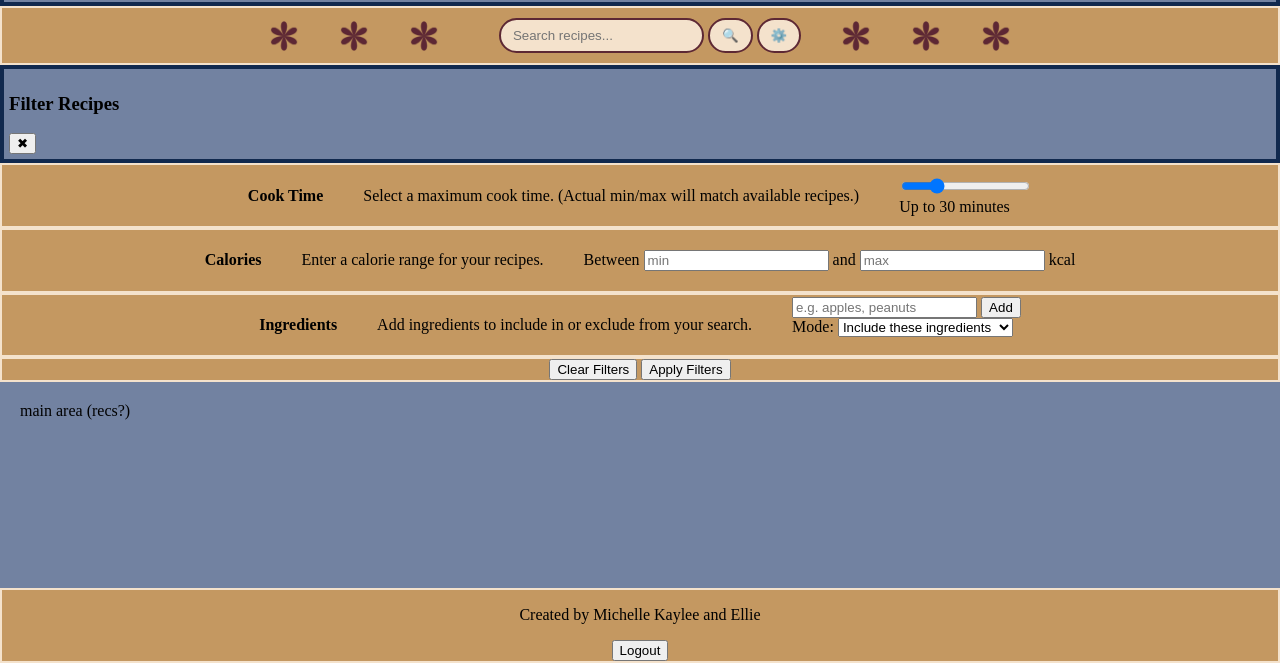
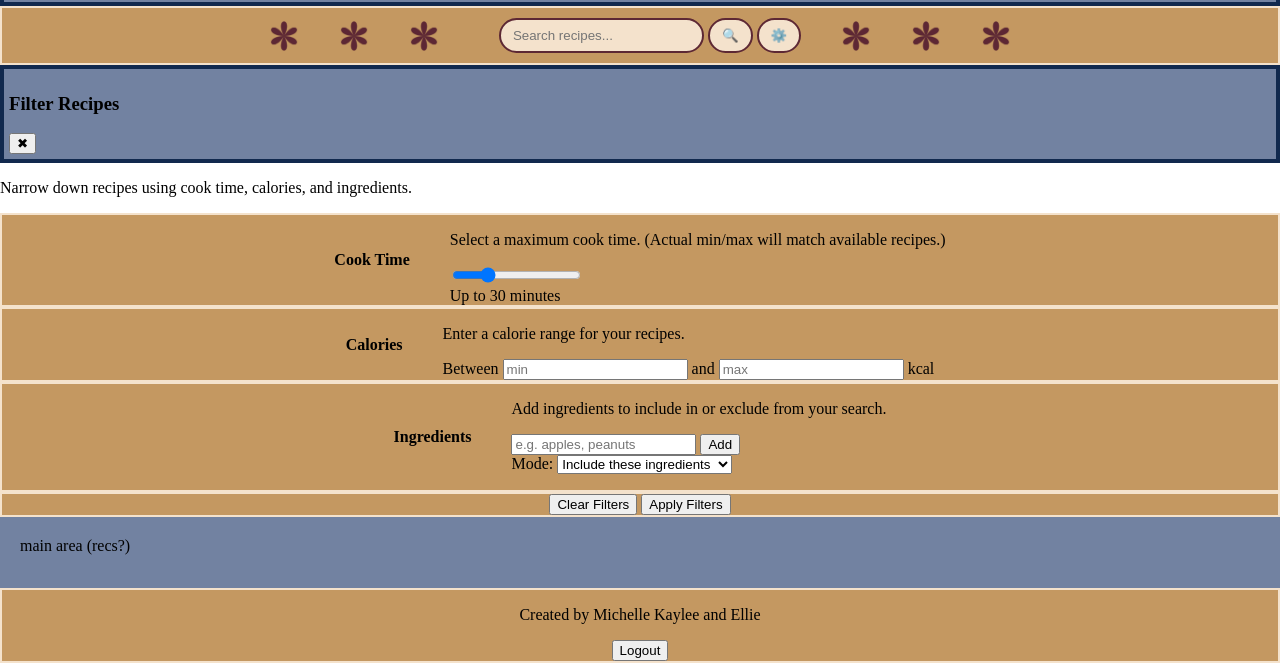
Before and after one commit to mmmanegre/Lets-Get-Baked-Capstone-Project, a plain HTML site: page index.html in a window 1280 px wide. Shown: the part 137-800 px from the top of the page. Drawn offline with nearby package versions, Linux system fonts and the light colour scheme.

Commit message:
Update index.html for filtering

```diff
--- a/index.html
+++ b/index.html
@@ -50,27 +50,40 @@
         <img src="images/flower.png" class="flower">
     </section>
 
-    <!-- Filter Modal -->
-    <div id="filterModal" class="filter-modal" aria-hidden="true">
-        <div class="filter-modal-overlay"></div>
-
-        <div class="filter-modal-content" role="dialog" aria-modal="true" aria-labelledby="filterModalTitle">
-            <header class="filter-modal-header">
-                <h3 id="filterModalTitle">Filter Recipes</h3>
-                <button type="button" id="closeFilterModal" class="close-filter-btn" aria-label="Close filters">
+    <!-- FILTER PANEL (hidden by default, left column style) -->
+    <aside
+        id="filterPanel"
+        class="filter-panel hidden"
+        aria-hidden="true"
+    >
+        <div class="filter-panel-inner">
+            <header class="filter-panel-header">
+                <h3>Filter Recipes</h3>
+                <button
+                    type="button"
+                    id="closeFilterPanel"
+                    class="close-filter-btn"
+                    aria-label="Close filters"
+                >
                     ✖
                 </button>
             </header>
 
-            <div class="filter-modal-body">
-                <!-- Cook Time Range -->
-                <section class="filter-section">
+            <!-- Optional: small subheading / count -->
+            <p class="filter-panel-subtitle">
+                Narrow down recipes using cook time, calories, and ingredients.
+            </p>
+
+            <!-- Cook Time section -->
+            <section class="filter-group">
+                <div class="filter-group-header">
                     <h4>Cook Time</h4>
+                </div>
+                <div class="filter-group-body">
                     <p class="filter-help">
                         Select a maximum cook time. (Actual min/max will match available recipes.)
                     </p>
                     <div class="cook-time-filter">
-                        <!-- Slider; min/max will be set in JS based on recipe.cooktime -->
                         <input
                             type="range"
                             id="cookTimeSlider"
@@ -81,16 +94,18 @@
                             value="30"
                         />
                         <div class="cook-time-display">
-                            Up to
-                            <span id="cookTimeSliderValue">30</span>
-                            minutes
+                            Up to <span id="cookTimeSliderValue">30</span> minutes
                         </div>
                     </div>
-                </section>
+                </div>
+            </section>
 
-                <!-- Calories Between -->
-                <section class="filter-section">
+            <!-- Calories section -->
+            <section class="filter-group">
+                <div class="filter-group-header">
                     <h4>Calories</h4>
+                </div>
+                <div class="filter-group-body">
                     <p class="filter-help">
                         Enter a calorie range for your recipes.
                     </p>
@@ -117,11 +132,15 @@
                             kcal
                         </label>
                     </div>
-                </section>
+                </div>
+            </section>
 
-                <!-- Ingredient Include/Exclude -->
-                <section class="filter-section">
+            <!-- Ingredients section -->
+            <section class="filter-group">
+                <div class="filter-group-header">
                     <h4>Ingredients</h4>
+                </div>
+                <div class="filter-group-body">
                     <p class="filter-help">
                         Add ingredients to include in or exclude from your search.
                     </p>
@@ -142,7 +161,6 @@
                             </button>
                         </div>
 
-                        <!-- Include / Exclude toggle -->
                         <div class="ingredient-mode-toggle">
                             <label for="ingredientMode">
                                 Mode:
@@ -153,15 +171,15 @@
                             </label>
                         </div>
 
-                        <!-- Dynamic list of added ingredients -->
                         <ul id="ingredientFilterList" class="ingredient-filter-list">
-                            <!-- JS will inject <li>Ingredient <button class="remove-ingredient">x</button></li> -->
+                            <!-- JS: <li>Ingredient <button class="remove-ingredient">x</button></li> -->
                         </ul>
                     </div>
-                </section>
-            </div>
+                </div>
+            </section>
 
-            <footer class="filter-modal-footer">
+            <!-- Footer buttons -->
+            <footer class="filter-panel-footer">
                 <button type="button" id="clearFiltersBtn" class="clear-filters-btn">
                     Clear Filters
                 </button>
@@ -170,7 +188,7 @@
                 </button>
             </footer>
         </div>
-    </div>
+    </aside>
 
     <main>
         main area (recs?)
```
